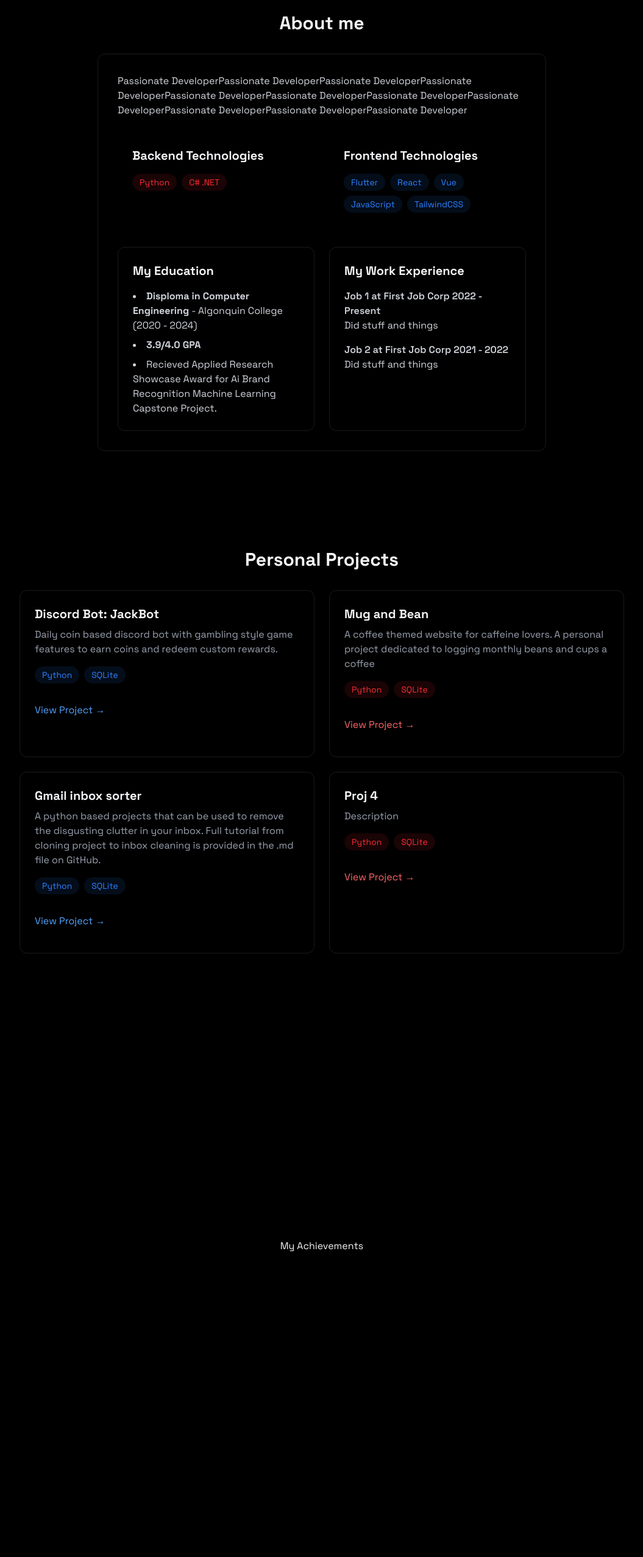
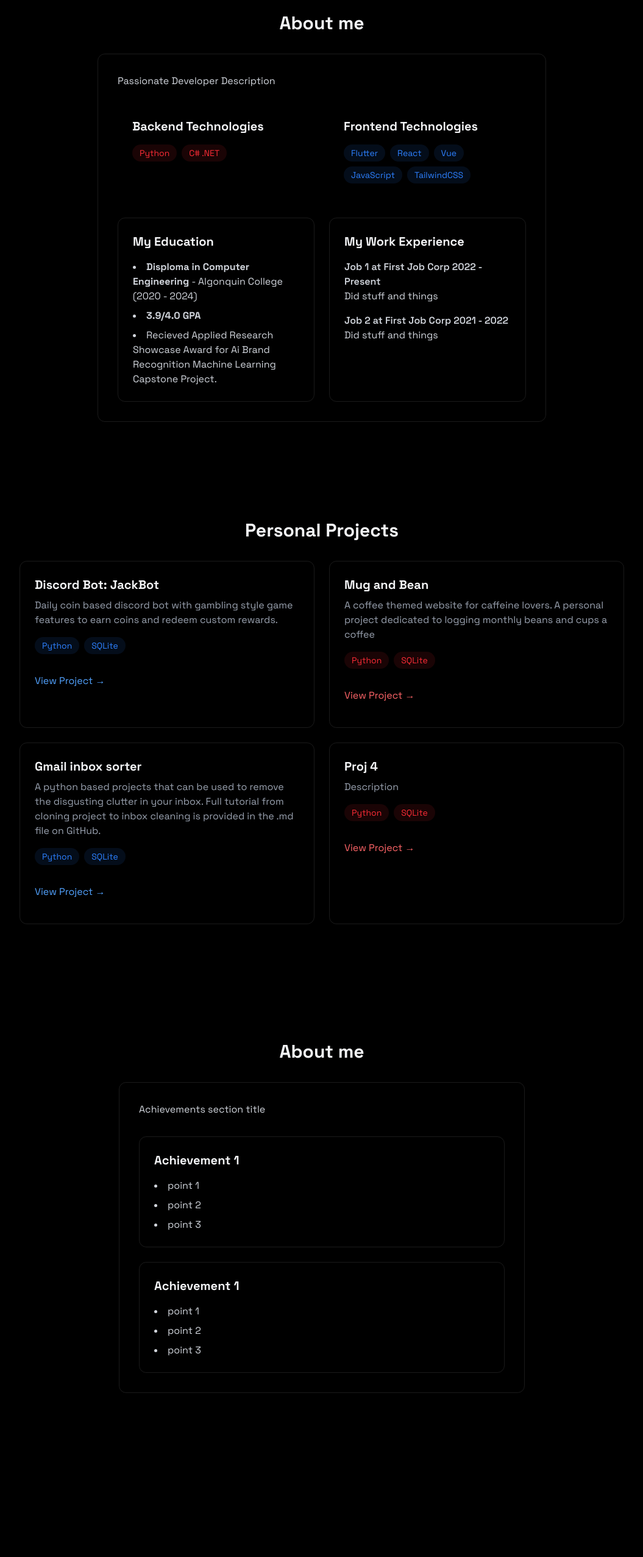
Before and after one commit to DylanHunter45/professional-portfolio, a React (Vite) app: page / in a window 1280 px wide. Shown: the part 860-3414 px from the top of the page at 61% size, without its empty margins (112-1167 px from the left). Built offline with nearby package versions, Linux system fonts and the light colour scheme; no server answers.

Commit message:
feat: update About and Achievements sections with improved descriptions and layout

```diff
--- a/src/components/sections/About.jsx
+++ b/src/components/sections/About.jsx
@@ -14,10 +14,7 @@ export class About extends Component {
           <h2 className="text-3xl font-bold mb-8 text-center">About me</h2>
           <div className="rounded-xl p-8 border-white/10 border hover:-translate-y-1 transition-all">
             <p className="text-gray-300 mb-6">
-              Passionate DeveloperPassionate DeveloperPassionate
-              DeveloperPassionate DeveloperPassionate DeveloperPassionate
-              DeveloperPassionate DeveloperPassionate DeveloperPassionate
-              DeveloperPassionate DeveloperPassionate Developer
+              Passionate Developer Description
             </p>
 
             <div className="grid grid-cols-1 md:grid-cols-2 gap-6">
--- a/src/components/sections/Achievements.jsx
+++ b/src/components/sections/Achievements.jsx
@@ -4,10 +4,34 @@ export class Achievements extends Component {
   render() {
     return (
       <section
-        id="achievements"
+        id="achivements"
         className="min-h-screen flex items-center justify-center py-20"
       >
-        My Achievements
+        <div className="max-w-3xl mx-auto px-4">
+          <h2 className="text-3xl font-bold mb-8 text-center">About me</h2>
+          <div className="rounded-xl p-8 border-white/10 border hover:-translate-y-1 transition-all">
+            <p className="text-gray-300 mb-6">Achievements section title</p>
+
+            <div className="grid grid-cols-1 md:grid-cols-1 gap-6 mt-8">
+              <div className="p-6 rounded-xl border-white/10 border hover:-translate-y-1 transition-all w-150">
+                <h3 className="text-xl font-bold mb-4"> Achievement 1 </h3>
+                <ul className="list-disc list-inside text-gray-300 space-y-2">
+                  <li>point 1</li>
+                  <li>point 2</li>
+                  <li>point 3</li>
+                </ul>
+              </div>
+              <div className="p-6 rounded-xl border-white/10 border hover:-translate-y-1 transition-all">
+                <h3 className="text-xl font-bold mb-4"> Achievement 1 </h3>
+                <ul className="list-disc list-inside text-gray-300 space-y-2">
+                  <li>point 1</li>
+                  <li>point 2</li>
+                  <li>point 3</li>
+                </ul>
+              </div>
+            </div>
+          </div>
+        </div>
       </section>
     );
   }
```
